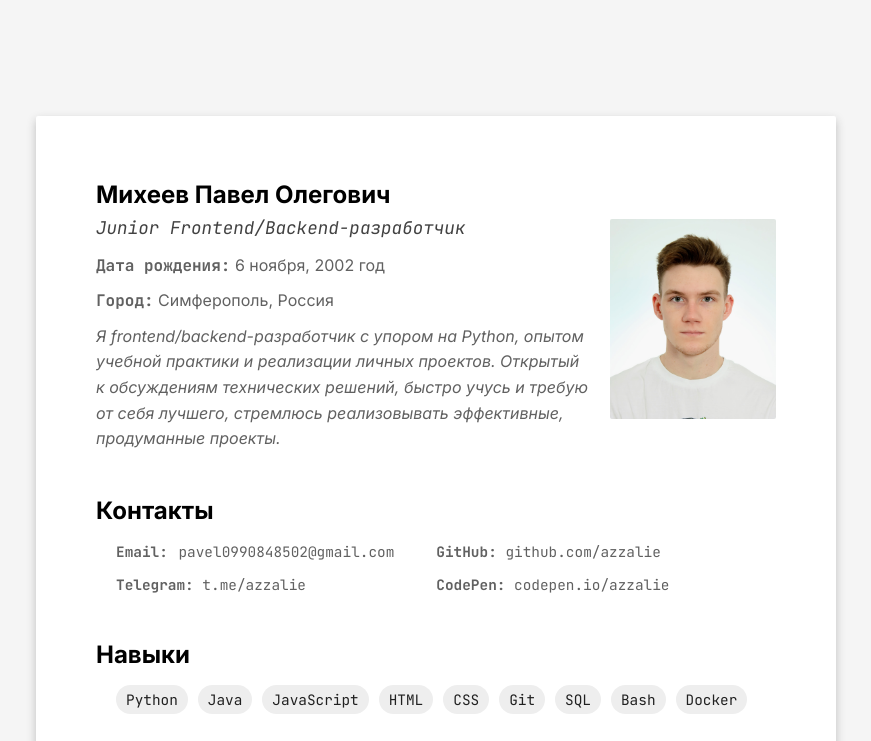
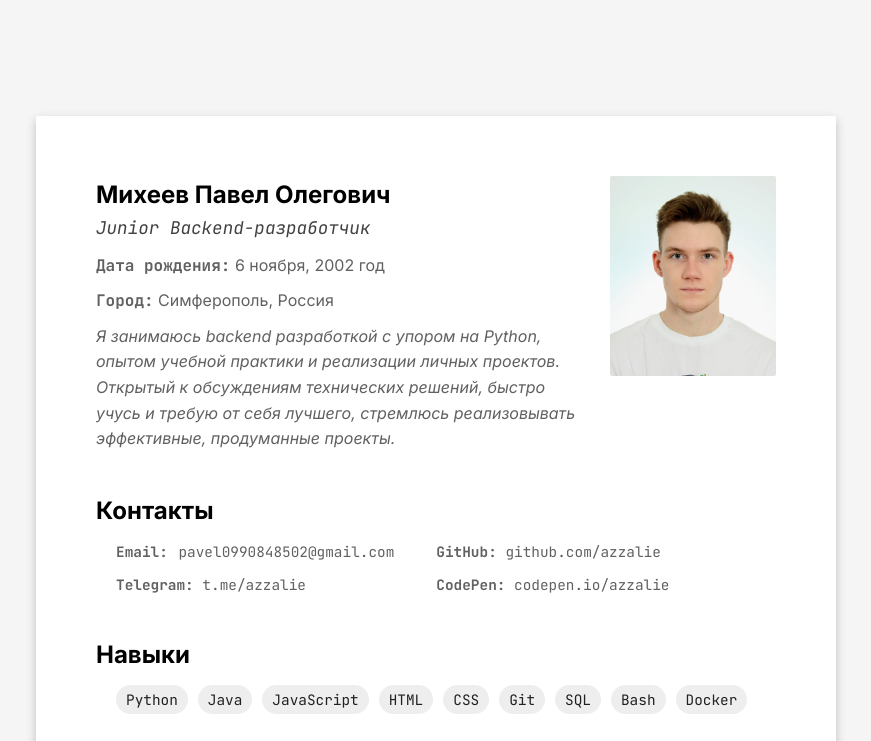
Before and after one commit to azzalie/cv, a plain HTML site: page index.html in a window 1280 px wide. Shown: the top 741 px of the page, without its empty margins (204-1075 px from the left). Drawn offline with Linux system fonts and the light colour scheme.

Commit message:
Corrections

```diff
--- a/css/cv-layout.css
+++ b/css/cv-layout.css
@@ -100,7 +100,6 @@ strong {
     margin-left: 0;
     display: flex;
     gap: 20px;
-    align-items: center;
 }
 
 .about-info {
--- a/index.html
+++ b/index.html
@@ -32,12 +32,11 @@
             <div class="container about-container">
                 <div class="about-info">
                     <h2>Михеев Павел Олегович</h2>
-                    <h3>Junior Frontend/Backend-разработчик</h3>
+                    <h3>Junior Backend-разработчик</h3>
                     <p><strong>Дата рождения:</strong> 6 ноября, 2002 год</p>
                     <p><strong>Город:</strong> Симферополь, Россия</p>
                     <p><em>
-                        Я frontend/backend-разработчик с упором на Python, опытом учебной практики и реализации
-                        личных
+                        Я занимаюсь backend разработкой с упором на Python, опытом учебной практики и реализации личных
                         проектов. Открытый к обсуждениям технических решений, быстро учусь и требую от себя лучшего,
                         стремлюсь реализовывать эффективные, продуманные проекты.
                     </em></p>
@@ -205,10 +204,10 @@
 
                 <div class="card project-card">
                     <div class="project-header">
-                        <h3>Мое резюме</h3>
+                        <h3>Резюме</h3>
                         <a class="animated-link" href="https://github.com/azzalie/cv" target="_blank">GitHub</a>
                     </div>
-                    <p>Веб-резюме с использованием HTML5, CSS3 и JavaScript</p>
+                    <p>Создание веб-резюме.</p>
                     <ul class="skill-list">
                         <li>HTML</li>
                         <li>CSS</li>
```
